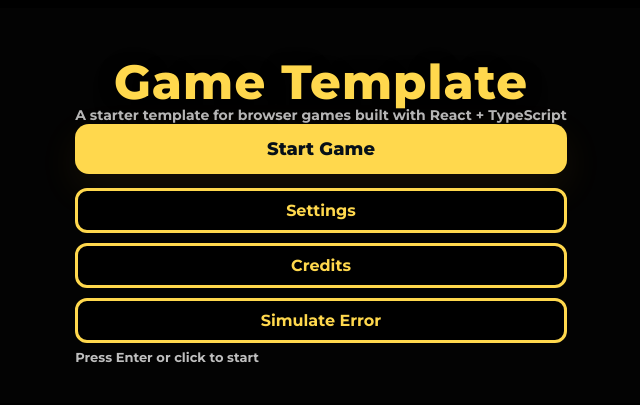
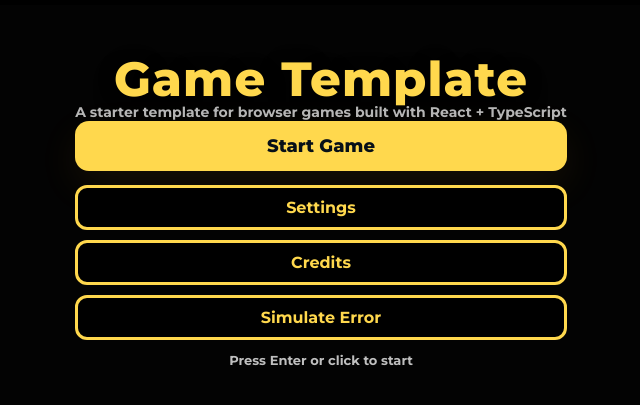
Before and after one commit to devvyyxyz/pacman, a React (Vite) app: page / in a window 1280 px wide. Shown: the part 195-600 px from the top of the page, without its empty margins (319-959 px from the left). Built offline with nearby package versions, Linux system fonts and the light colour scheme; no server answers.

Commit message:
feat: adjust spacing in Menu styles for improved layout and readability

```diff
--- a/src/components/Menu/Menu.module.css
+++ b/src/components/Menu/Menu.module.css
@@ -7,8 +7,8 @@
   --muted:rgba(255,255,255,0.75);
 }
 .wrap{min-height:100vh;display:flex;align-items:center;justify-content:center;background:var(--bg);position:relative;overflow:hidden;font-family: 'Montserrat', system-ui, -apple-system, 'Segoe UI', Roboto, 'Helvetica Neue', Arial;}
-.stage{width:min(860px,94vw);padding:38px 32px;border-radius:16px;background:rgba(255,255,255,0.01);box-shadow:0 14px 40px rgba(0,0,0,0.6);display:flex;flex-direction:column;align-items:center;gap:18px;position:relative;z-index:2;backdrop-filter:blur(4px);}
-.title{display:flex;flex-direction:column;align-items:center;gap:6px;text-align:center}
+.stage{width:min(860px,94vw);padding:38px 32px;border-radius:16px;background:rgba(255,255,255,0.01);box-shadow:0 14px 40px rgba(0,0,0,0.6);display:flex;flex-direction:column;align-items:center;gap:28px;position:relative;z-index:2;backdrop-filter:blur(4px);}
+.title{display:flex;flex-direction:column;align-items:center;gap:10px;text-align:center}
 .name{font-size:64px;line-height:1;margin:0;color:var(--accent);letter-spacing:2px;font-weight:800}
 .subtitle{margin:0;color:var(--muted);font-size:16px;opacity:0;transform:translateY(6px);animation:fadeInUp .9s 250ms both}
 @keyframes fadeInUp{to{opacity:1;transform:translateY(0)}}
@@ -24,7 +24,7 @@
 .secondary{background:var(--bg);color:var(--accent);border:3px solid var(--accent);font-weight:700;padding:12px 20px;border-radius:12px;box-shadow:0 8px 24px rgba(255,176,56,0.04);}
 .secondary:hover{transform:translateY(-6px) scale(1.02);box-shadow:0 20px 60px rgba(255,176,56,0.08)}
 .secondary:focus{outline:none;box-shadow:0 0 0 6px rgba(255,208,90,0.06),0 14px 40px rgba(0,0,0,0.6)}
-.footer{color:var(--muted);font-size:13px;margin-top:6px}
+.footer{color:var(--muted);font-size:13px;margin-top:12px;text-align:center;width:100%}
 .bg{position:absolute;inset:0;z-index:0;pointer-events:none;filter:blur(18px) brightness(.95);background:linear-gradient(120deg,#000000 0%, #030303 50%, #000000 100%);animation:pan 24s linear infinite;opacity:.65}
 @keyframes pan{0%{background-position:0% 50%}50%{background-position:100% 50%}100%{background-position:0% 50%}}
 /* removed maze and particles for cleaner look */
```
